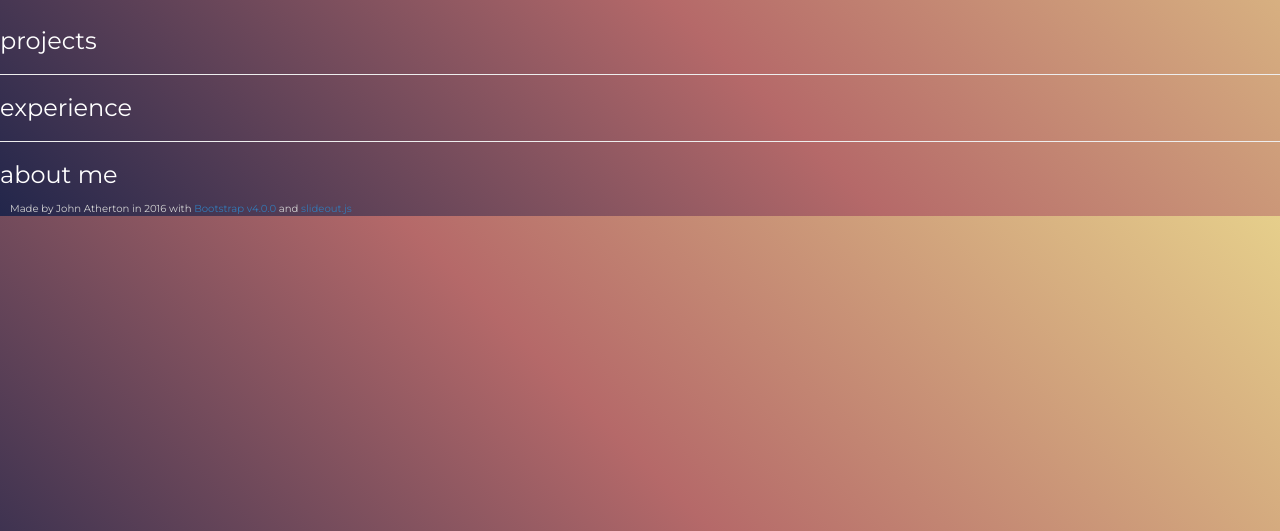
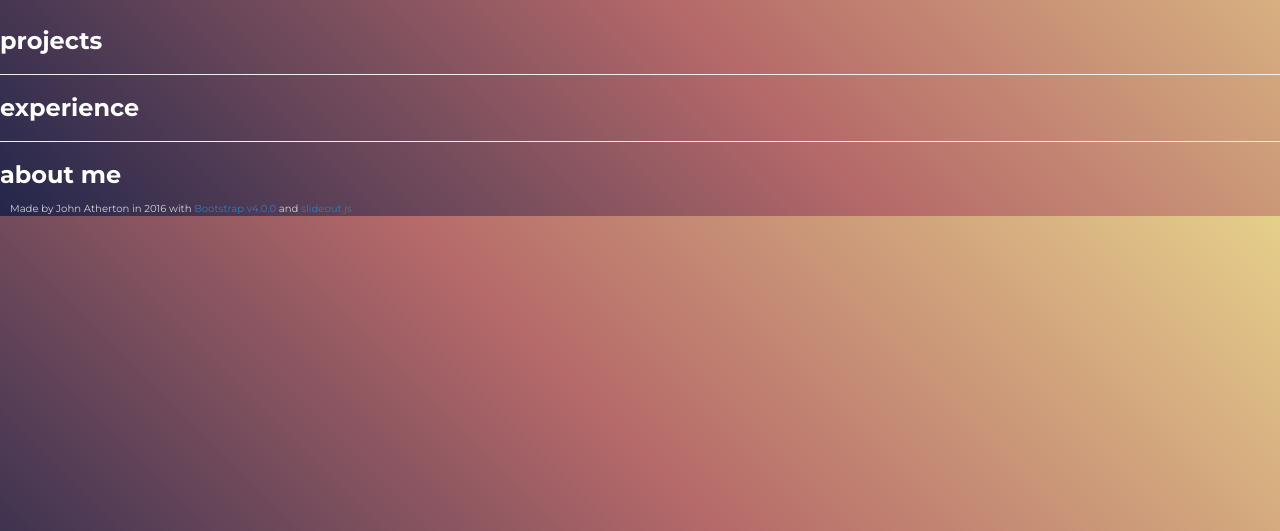
Before and after one commit to jchaunceya/jchaunceya.github.com, a plain HTML site: page index.html in a window 1280 px wide. Shown: the part 269-800 px from the top of the page. Drawn offline with nearby package versions, Linux system fonts and the light colour scheme.

Commit message:
Update index.html

```diff
--- a/index.html
+++ b/index.html
@@ -107,11 +107,11 @@
                </div>
          </div>
          <div class=text-xs-center style="font-weight: 800;">
-              <h3>projects</h3>
+              <h3 class=title-content>projects</h3>
                <hr>
-              <h3>experience</h3>
+              <h3 class=title-content>experience</h3>
               <hr>
-              <h3>about me</h3>
+              <h3 class=title-content>about me</h3>
          </div>
                <!--
                                    <li class="nav-item fa-icon">
```
